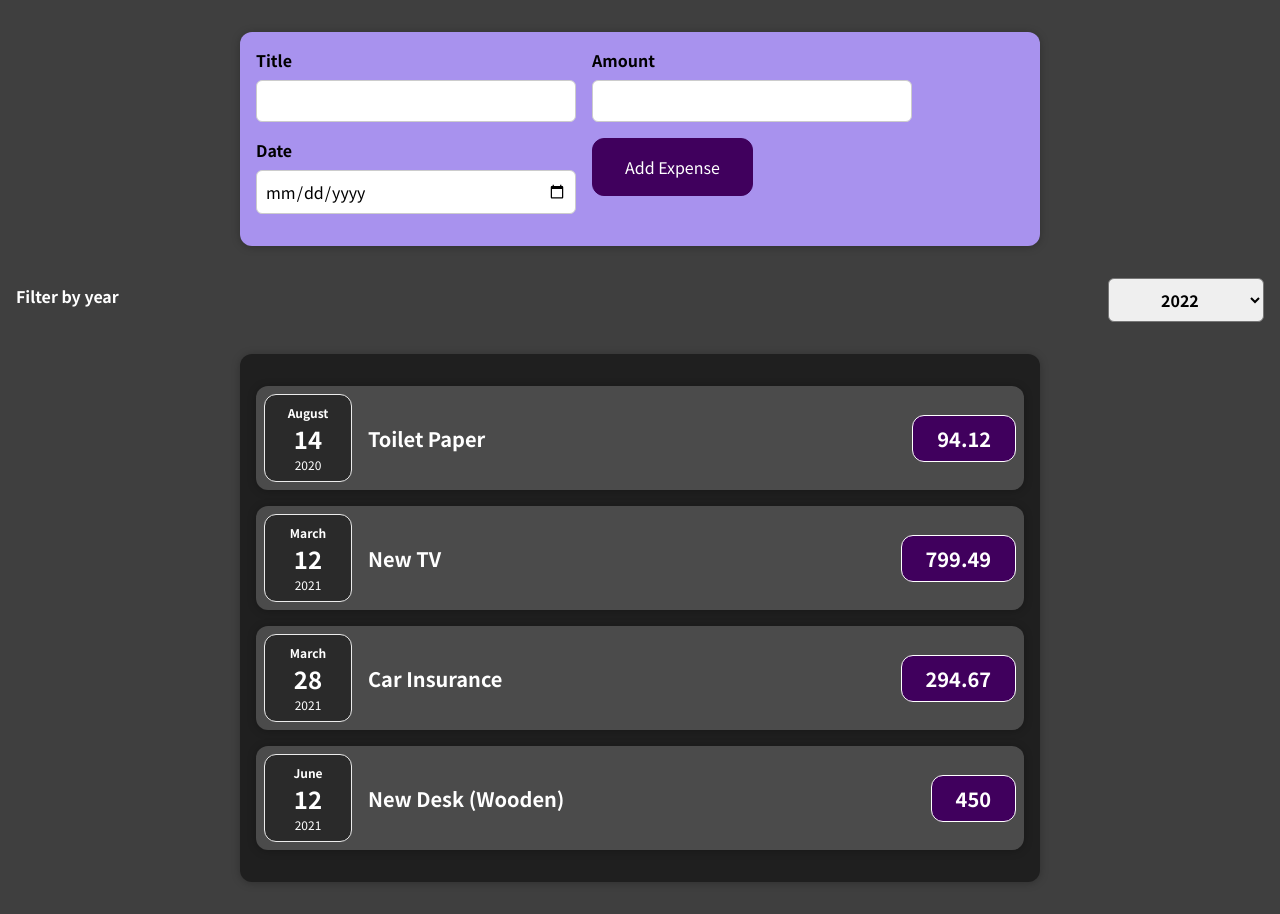
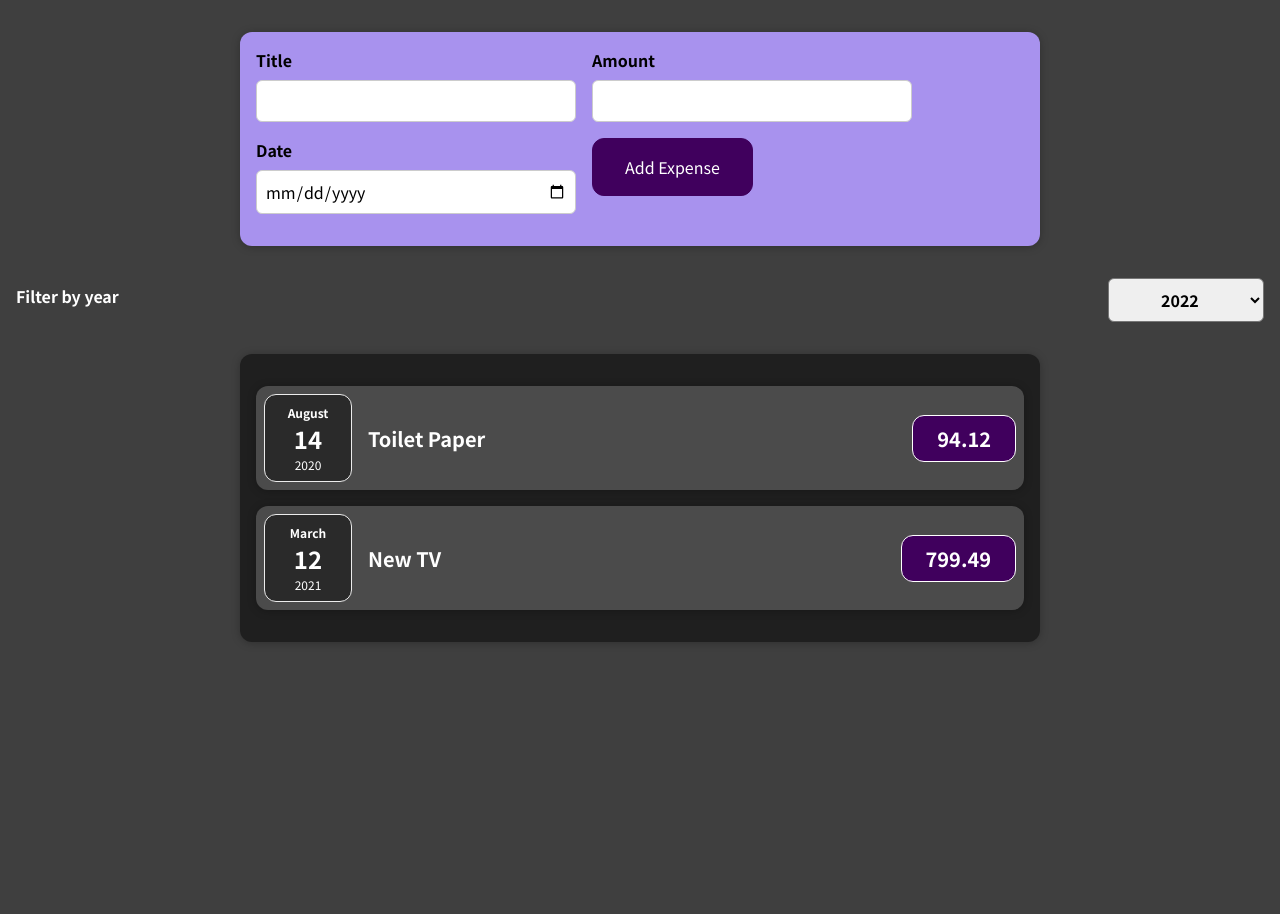
Before and after one commit to wkimeria/wkimeria-react-learning, a React (Create React App) app: page / in a window 1280 px wide. After the commit the page ends 800 px from the top, so only its background shows below. Built offline with nearby package versions, Linux system fonts and the light colour scheme.

Commit message:
Stopped after Section 5: Rendering Lists & Conditional Content: : Understanding 'keys'

```diff
--- a/src/App.js
+++ b/src/App.js
@@ -1,7 +1,8 @@
+import React, {useState} from "react";
 import Expenses from "./components/expenses/Expenses";
 import NewExpense from "./components/NewExpense/NewExpense";
-const App =() =>{
-    const expenses = [
+
+const INITIAL_EXPENSES = [
     {
         id: 'e1',
         title: 'Toilet Paper',
@@ -9,21 +10,16 @@ const App =() =>{
         date: new Date(2020, 7, 14),
     },
     { id: 'e2', title: 'New TV', amount: 799.49, date: new Date(2021, 2, 12)},
-        {
-            id: 'e3',
-            title: 'Car Insurance',
-            amount: 294.67,
-            date: new Date(2021, 2, 28),
-        },
-        {
-            id: 'e4',
-            title: 'New Desk (Wooden)',
-            amount: 450,
-            date: new Date(2021, 5, 12),
-        },
 ];
+const App =() =>{
+
+    const [expenses, setExpenses] = useState(INITIAL_EXPENSES);
 
     const addExpenseHandler = (expense) => {
+        setExpenses(prevExpenses => {
+            console.log("PREV " + prevExpenses);
+            return[expense, ...prevExpenses];
+        })
         console.log(expense);
     }
   return (
--- a/src/components/expenses/Expenses.js
+++ b/src/components/expenses/Expenses.js
@@ -16,6 +16,7 @@ const Expenses = (props) => {
             <ExpenseFilter onYearFilterChange={handleYearFilterChange}/>
             <Card className="expenses">{expenses.map(
                 expense => <ExpenseItem
+                    key={expense.id}
                     title={expense.title}
                     amount={expense.amount}
                     date={expense.date}/>
```
Lines whose indentation alone changed are shown as unchanged.
